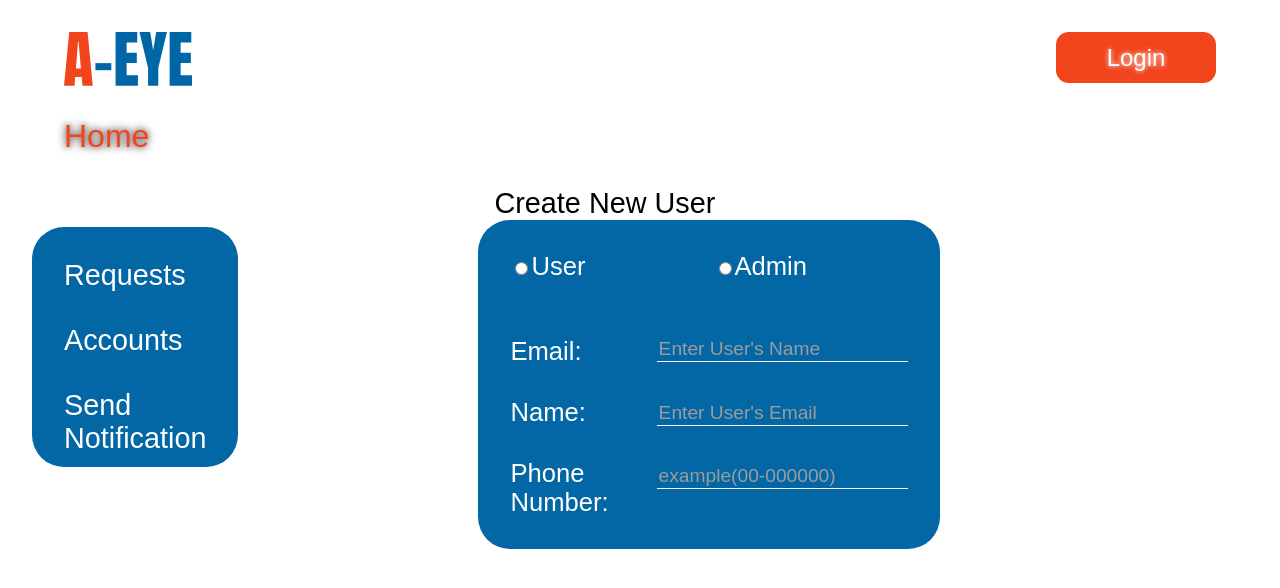
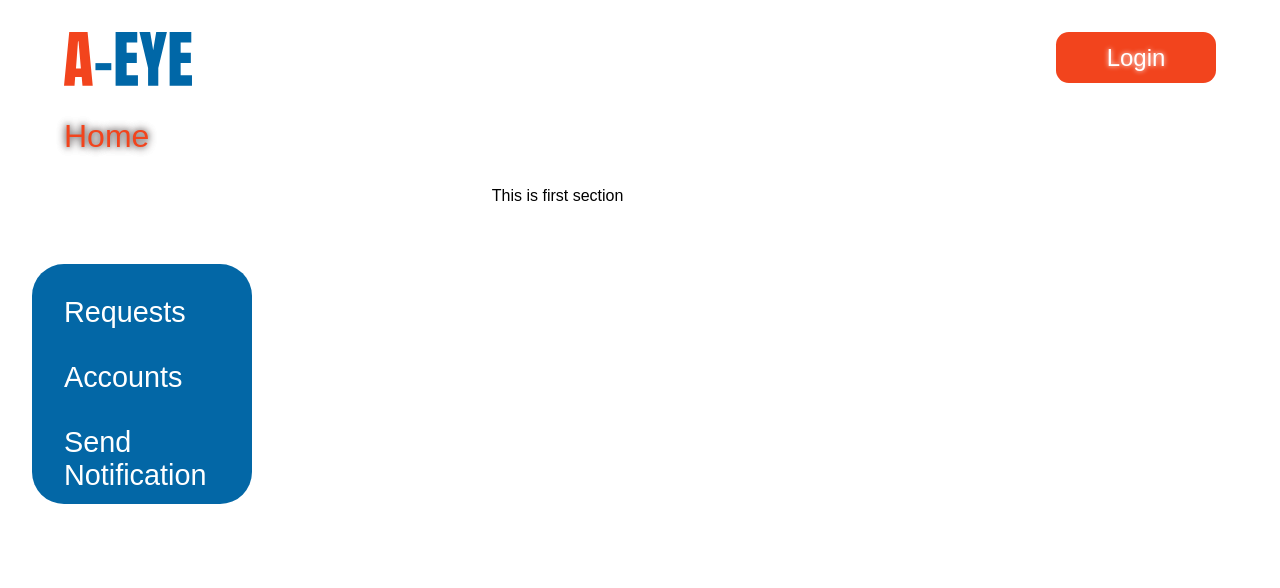
Before and after one commit to hassan-zein-aldeen/A-eye, a React (Create React App) app in the folder frontend/: page /AddUser in a window 1280 px wide. Shown: the top 588 px of the page. Built offline with nearby package versions, Linux system fonts and the light colour scheme; a web font is replaced by a local one.

Commit message:
frontend: styling user page

```diff
--- a/frontend/src/pages/AddUser/addUser.css
+++ b/frontend/src/pages/AddUser/addUser.css
@@ -12,13 +12,14 @@
   flex-direction: column;
   gap: 2rem;
   text-align: left;
-  margin-top: 2.5rem;
+  margin-top: 4.8rem;
   padding: 2rem 2rem;
   font-size: 1.8rem;
   background-color: #0367A6;
   border-radius: 2rem ;
   width: 25%;
   height: 22vh;
+
 }
 
 .admin a{
@@ -32,7 +33,7 @@
 }
 
 .acc_title{
-  font-size: 1.8rem;
+  font-size: 2.2rem;
   display: flex;
   gap: 20rem;
 }
@@ -52,14 +53,16 @@
   display: flex;
   flex-direction: column;
   gap: 3.5rem;
-  padding: 2rem 2rem;
+  padding: 1.5rem 0.5rem;
   border-radius: 2rem;
   color: white;
+  align-items: center;
+  justify-content: center;
 }
 
 .user_type{
   display: flex;
-  gap: 8rem;
+  gap: 9rem;
 }
 
 .fields input{
@@ -78,7 +81,7 @@
 .add_form{
   display: flex;
   flex-direction: row;
-  gap: 3rem;
+  gap: 4rem;
 }
 
 .labels,.inputs{
@@ -92,6 +95,11 @@
 }
 
 .form_title{
-  font-size: 1.8rem;
-  margin-left: 1rem;
+  font-size: 2.2rem;
+  margin-left: 0.5rem;
+  margin-bottom: 1.5rem;
 }
+
+nav a.active{
+  background-color: red;
+}
--- a/frontend/src/pages/AddUser/index.js
+++ b/frontend/src/pages/AddUser/index.js
@@ -1,16 +1,22 @@
 import React, { useState } from "react";
 import Header from "../../components/Header/header";
 import './addUser.css';
+import Button1 from "../../components/Button1/Button";
 
 const AddUser = () => {
 
-  const [activeDiv, SetActiveDiv] = useState("create");
+  const [activeDiv, SetActiveDiv] = useState("requests");
+  const [actveLink,SetActiveLink] = useState('#requests');
 
   function handleClick(event) {
+
     event.preventDefault();
     const target = event.target.getAttribute("data-target");
     SetActiveDiv(target);
+    SetActiveLink(event.target.hash);
   }
+
+
 
   return (
     <div>
@@ -19,9 +25,9 @@ const AddUser = () => {
       <div className="admin">
 
         <div className="feature">
-          <a href="#" onClick={handleClick} data-target="requests" >Requests</a>
-          <a href="#" onClick={handleClick} data-target="accounts" >Accounts</a>
-          <a href="#" onClick={handleClick} data-target="s_notif" >Send Notification</a>
+          <a href="#requests" className={actveLink==='#requests'? 'active':''} onClick={handleClick} data-target="requests" >Requests</a>
+          <a href="#accounts" className={actveLink==='#accounts'? 'active':''} onClick={handleClick} data-target="accounts" >Accounts</a>
+          <a href="#s_notif" onClick={handleClick} data-target="s_notif" >Send Notification</a>
         </div>
 
         <div className="admin_content">
@@ -34,7 +40,7 @@ const AddUser = () => {
             </div>
           </div>}
           {activeDiv === "create" && <div id="new_user">
-          <p className="form_title">Create New User</p>
+          <p className="form_title">New User</p>
             <div className="fields">
               <div className="user_type">
                 <label>
@@ -58,6 +64,7 @@ const AddUser = () => {
                   <input type="text" id="phone" placeholder="example(00-000000)"></input>
                 </div>
               </div>
+              <Button1>Create</Button1>
             </div>
           </div>}
         </div>
```
